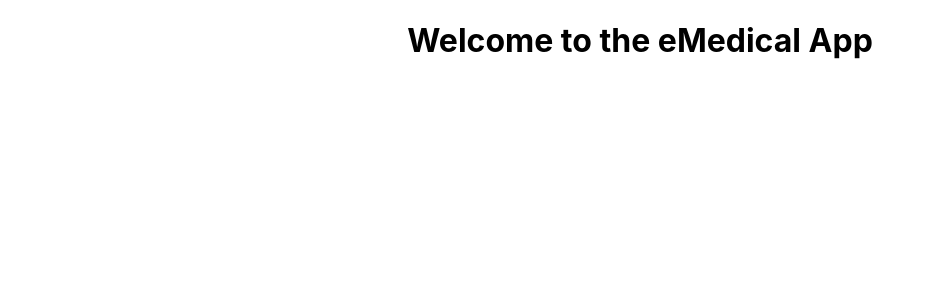
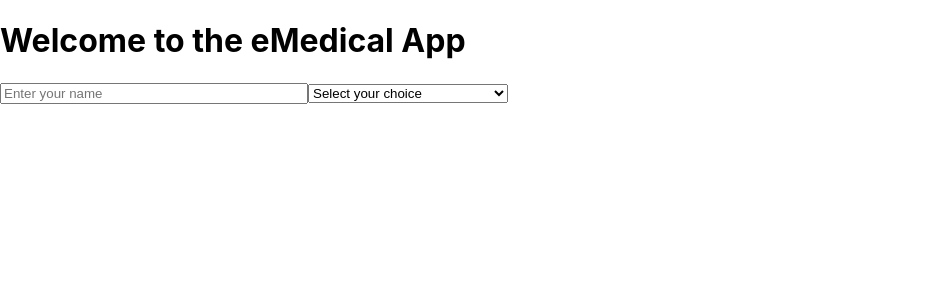
Before and after one commit to N-kapila/eMedicalApp, a React (Create React App) app in the folder react-frontend/: page / in a window 1280 px wide. Shown: the top 300 px of the page, without its empty margins (0-935 px from the left). Built offline with nearby package versions, Linux system fonts and the light colour scheme.

Commit message:
reusable text fields created

```diff
--- a/react-frontend/src/App.js
+++ b/react-frontend/src/App.js
@@ -1,9 +1,29 @@
-import "./App.css";
+import React, { useState } from "react";
+import { LargeTextField, SelectTextField } from "./Components/Textfeilds";
 
 function App() {
+  const options = [
+    { value: "option1", label: "Option 1" },
+    { value: "option2", label: "Option 2" },
+    // Add more options as needed
+  ];
+
+  const [selectedOption, setSelectedOption] = useState("");
+
+  const handleSelectChange = (e) => {
+    setSelectedOption(e.target.value);
+  };
+
   return (
     <div className="App">
       <h1> Welcome to the eMedical App</h1>
+      <LargeTextField placeholder="Enter your name" />
+      <SelectTextField
+        options={options}
+        value={selectedOption}
+        onChange={handleSelectChange}
+        placeholder="Select your choice"
+      />
     </div>
   );
 }
--- a/react-frontend/src/Components/Textfeilds.js
+++ b/react-frontend/src/Components/Textfeilds.js
@@ -36,11 +36,11 @@ const LargeTextField = ({ placeholder, value, onChange }) => {
   );
 };
 
-const SelectTextField = ({ options, value, onChange }) => {
+const SelectTextField = ({ options, value, onChange, placeholder }) => {
   return (
-    <select value={value} onChange={onChange}>
+    <select value={value} onChange={onChange} style={{ width: "200px" }}>
       <option value="" disabled hidden>
-        Select your choice
+        {placeholder}
       </option>
       {options.map((option) => (
         <option key={option.value} value={option.value}>
```
